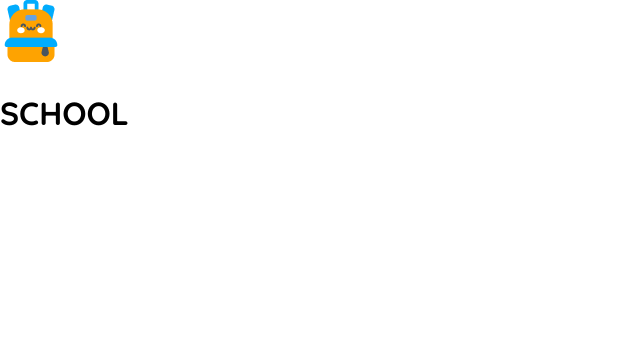
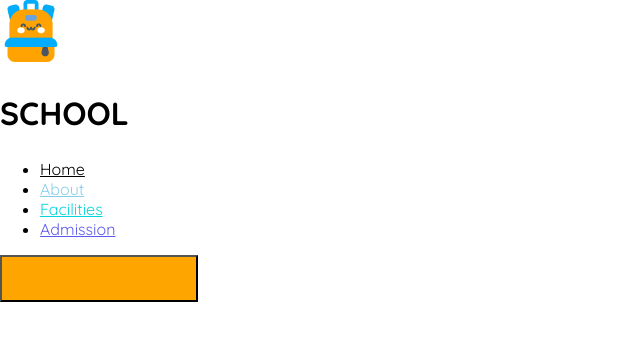
Before and after one commit to Redwanul-Hoque-Chy/PH-Assignment-2, a plain HTML site: page index.html in a window 1280 px wide. Shown: the whole page, without its empty margins (0-640 px from the left). Drawn offline with Linux system fonts and the light colour scheme.

Commit message:
header & style updated

```diff
--- a/index.html
+++ b/index.html
@@ -13,6 +13,15 @@
                 <img src="assets/logo.png" alt="Logo">
                 <h1 class="logo-title">SCHOOL</h1>
             </div>
+            <div>
+                <ul>
+                    <li><a href="#" class="orange">Home</a></li>
+                    <li><a href="#" class="skyblue">About</a></li>
+                    <li><a href="#" class="aquablue">Facilities</a></li>
+                    <li><a href="#" class="lotus">Admission</a></li>
+                </ul>
+            </div>
+            <a href="#"><button class="btn-primary">Contact</button></a>
         </nav>
     </header>
 </body>
--- a/styles/styles.css
+++ b/styles/styles.css
@@ -8,12 +8,39 @@ body{
 }
 
 :root{
-    --blue-color:#64C8FF;
-    --orange-color:#F0AA00;
-    --violet-color:#8700FF;
+    --orange:orange;
+    --aquablue:#05D4DF;
+    --skyblue:skyblue;
+    --lotus:#5D58EF;
+}
+
+.orange{
+    color: var(--orangle);
+}
+
+.skyblue{
+    color: var(--skyblue);
+}
+
+.aquablue{
+    color: var(--aquablue);
+}
+
+.lotus{
+    color: var(--lotus);
+}
+
+
+.btn-primary{
+    background-color: var(--orange);
+    padding: 10px 60px;
+    color: var(--orange);
+    font-size: 20px;
+    font-weight: 600;
 }
 
 .logo-title{
     font-size: 32px;
     font-weight: bold;
+    color: black;
 }
```
